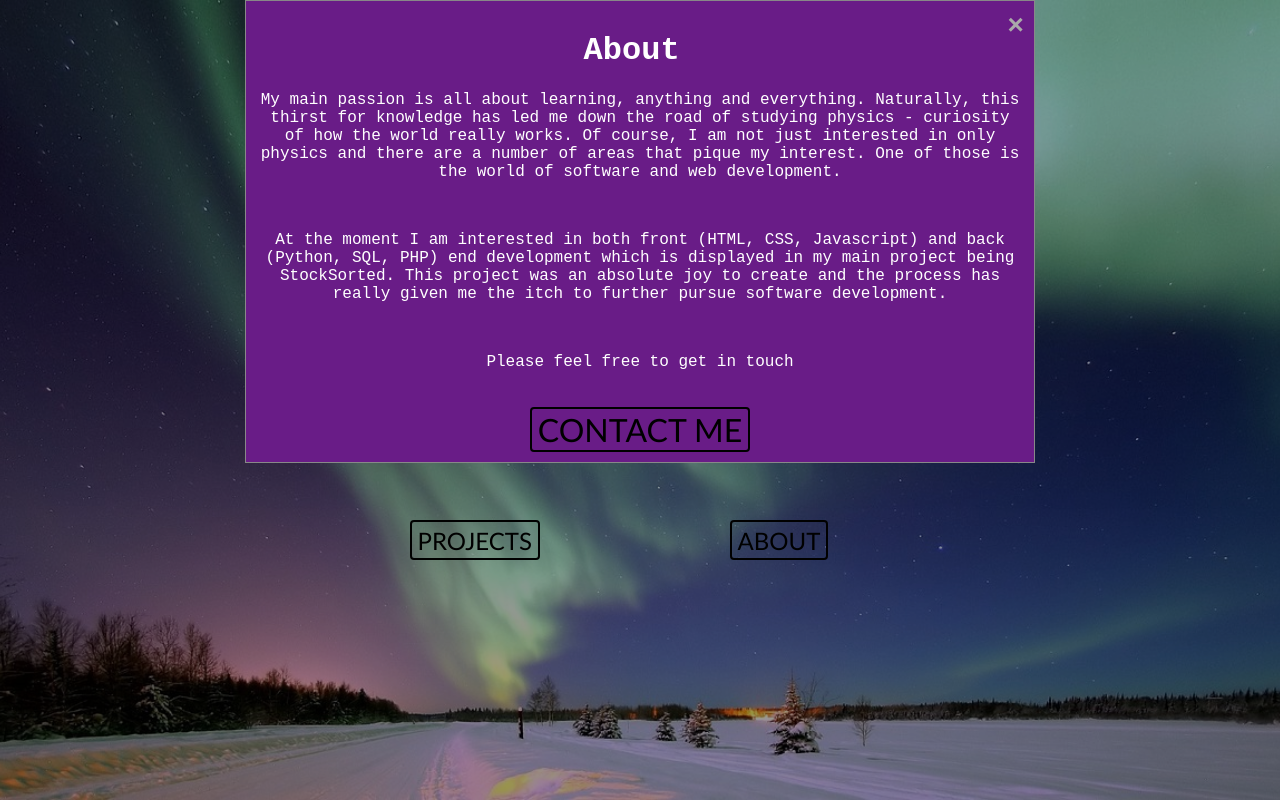
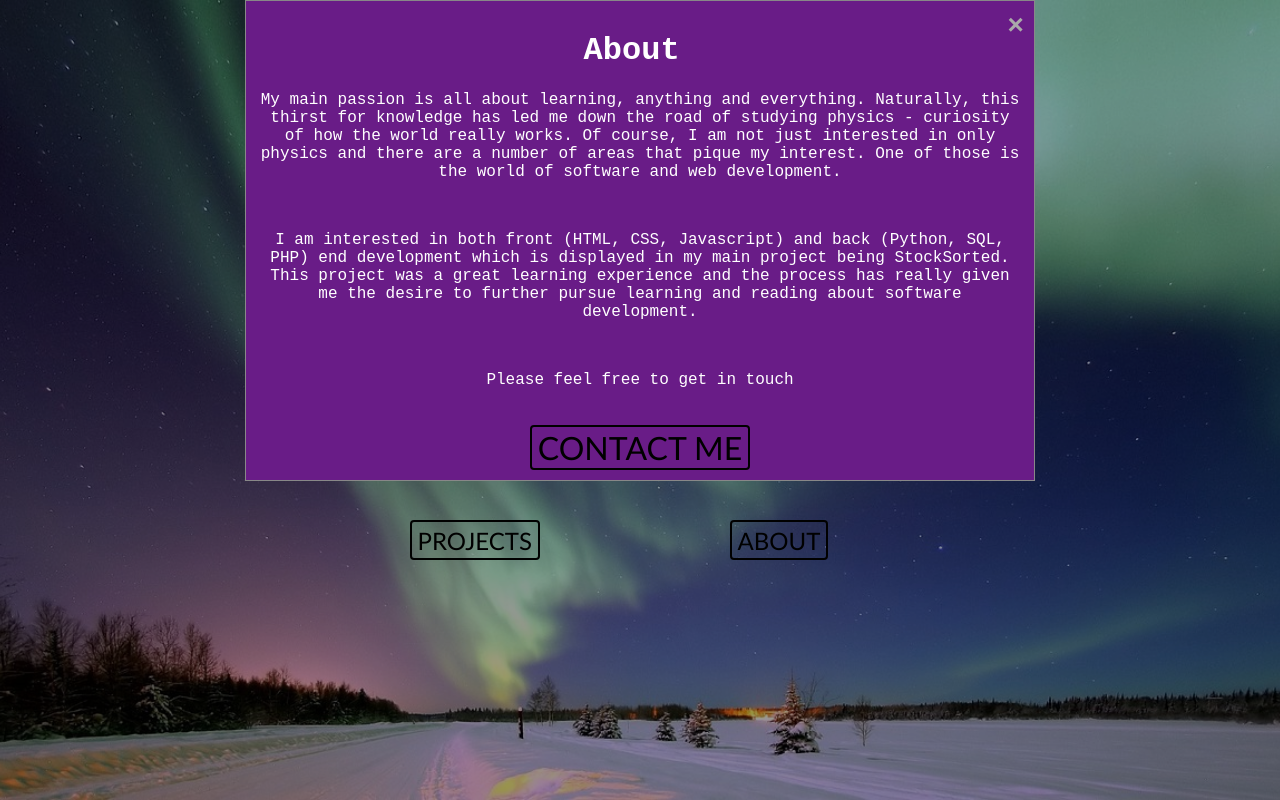
Before and after one commit to bdobay/bdobay.github.io, a plain HTML site: page index.html in a window 1280 px wide. Both pictures are taken after a click on the button "ABOUT". Drawn offline with Linux system fonts and the light colour scheme.

Commit message:
Update index.html

```diff
--- a/index.html
+++ b/index.html
@@ -37,7 +37,7 @@
     <h1>About</h1>
     <p> My main passion is all about learning, anything and everything. Naturally, this thirst for knowledge has led me down the road of studying physics - curiosity of how the world really works. Of course, I am not just interested in only physics and there are a number of areas that pique my interest. One of those is the world of software and web development. </p>
     <br>
-    <p>At the moment I am interested in both front (HTML, CSS, Javascript) and back (Python, SQL, PHP) end development which is displayed in my main project being StockSorted. This project was an absolute joy to create and the process has really given me the itch to further pursue software development. </p>
+    <p>I am interested in both front (HTML, CSS, Javascript) and back (Python, SQL, PHP) end development which is displayed in my main project being StockSorted. This project was a great learning experience and the process has really given me the desire to further pursue learning and reading about software development. </p>
     <br>
     <p>Please feel free to get in touch </p>
     <button id="contactme" onclick="location.href='mailto:dobayblake@gmail.com';">CONTACT ME</button>
```
